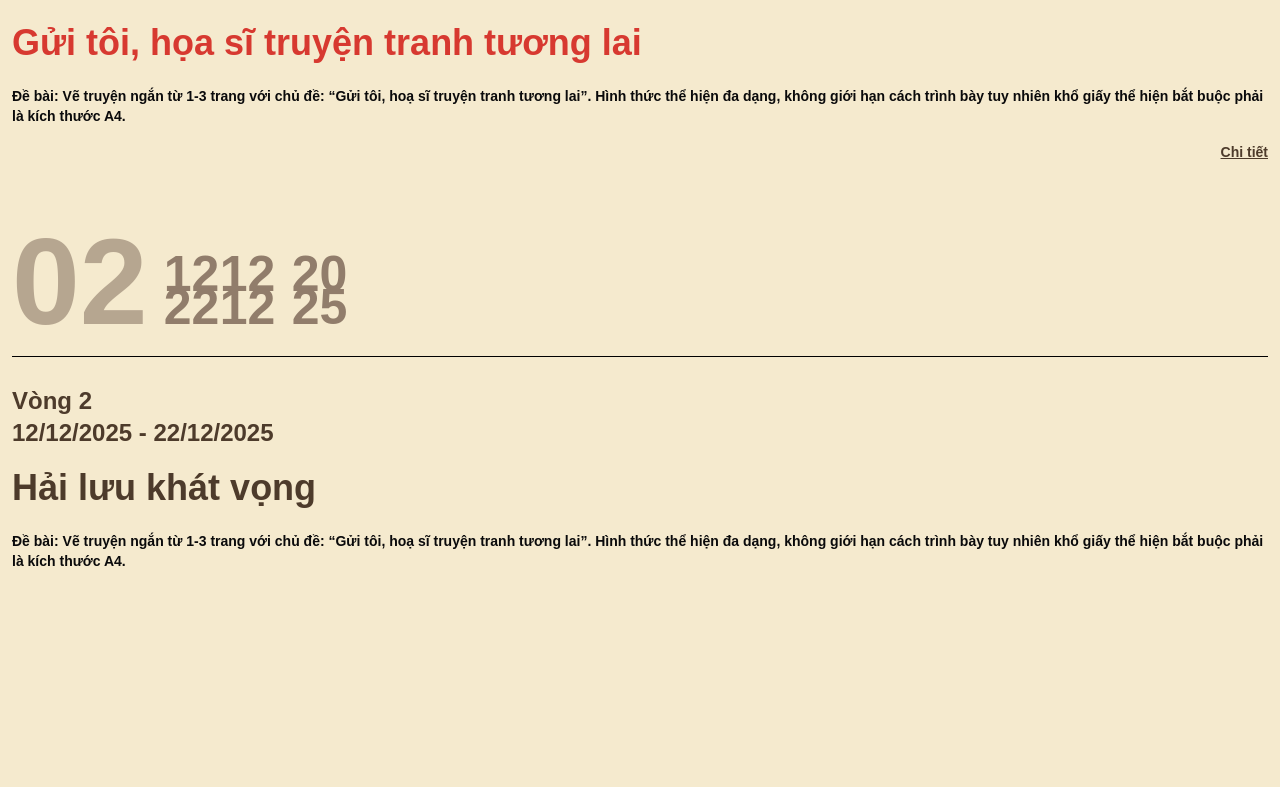
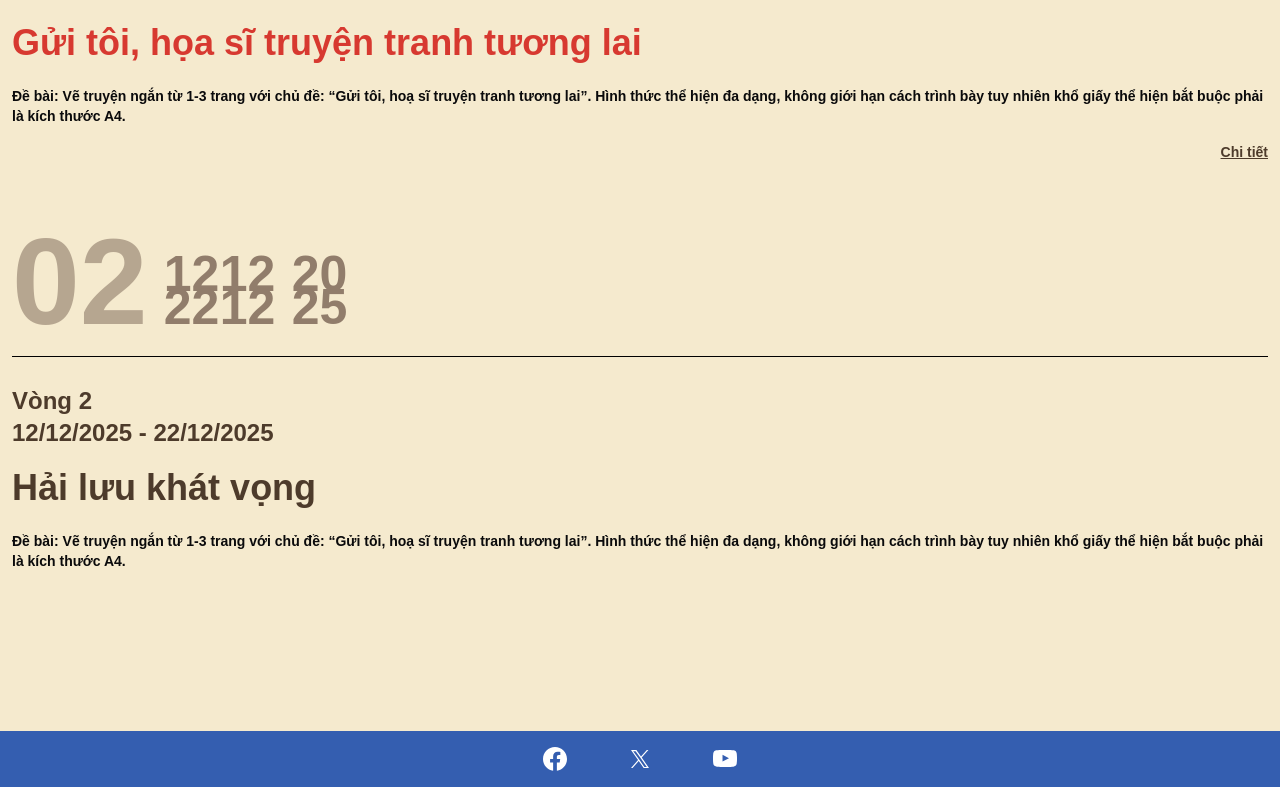
Before and after one commit to tentou-tech/wow-yourself-2, a Next.js app: page / in a window 1280 px wide. Shown: the part 6049-6836 px from the top of the page. Before the commit the page ends 6780 px from the top, so only its background shows below. Built offline with nearby package versions, Linux system fonts and the light colour scheme; a web font is replaced by a local one.

Commit message:
Add footer with social media links and icons

```diff
--- a/app/page.tsx
+++ b/app/page.tsx
@@ -339,6 +339,32 @@ export default function Home() {
             </div>
           </div>
         </section>
+        <footer className='w-screen bg-[#345EB0] p-4 flex justify-center items-center gap-16'>
+          <Link href={'#'}>
+            <svg xmlns='http://www.w3.org/2000/svg' width='24' height='24' viewBox='0 0 24 24' fill='none'>
+              <path
+                d='M24 12C24 5.37258 18.6274 0 12 0C5.37258 0 0 5.37258 0 12C0 17.9895 4.3882 22.954 10.125 23.8542V15.4688H7.07812V12H10.125V9.35625C10.125 6.34875 11.9166 4.6875 14.6576 4.6875C15.9701 4.6875 17.3438 4.92188 17.3438 4.92188V7.875H15.8306C14.34 7.875 13.875 8.80008 13.875 9.75V12H17.2031L16.6711 15.4688H13.875V23.8542C19.6118 22.954 24 17.9895 24 12Z'
+                fill='white'
+              />
+            </svg>
+          </Link>
+          <Link href={'#'}>
+            <svg xmlns='http://www.w3.org/2000/svg' width='18' height='18' viewBox='0 0 18 18' fill='none'>
+              <path
+                d='M10.7124 7.62177L17.4133 0H15.8254L10.0071 6.61788L5.35992 0H0L7.02738 10.0074L0 18H1.58799L7.73237 11.0113L12.6401 18H18L10.7121 7.62177H10.7124ZM8.53747 10.0956L7.82546 9.09906L2.16017 1.16971H4.59922L9.17118 7.56895L9.8832 8.56546L15.8262 16.8835H13.3871L8.53747 10.096V10.0956Z'
+                fill='white'
+              />
+            </svg>
+          </Link>
+          <Link href={'#'}>
+            <svg xmlns='http://www.w3.org/2000/svg' width='24' height='17' viewBox='0 0 24 17' fill='none'>
+              <path
+                d='M23.7609 3.64219C23.7609 3.64219 23.5266 1.9875 22.8047 1.26094C21.8906 0.304688 20.8688 0.3 20.4 0.24375C17.0438 -1.3411e-07 12.0047 0 12.0047 0H11.9953C11.9953 0 6.95625 -1.3411e-07 3.6 0.24375C3.13125 0.3 2.10938 0.304688 1.19531 1.26094C0.473438 1.9875 0.24375 3.64219 0.24375 3.64219C0.24375 3.64219 0 5.5875 0 7.52813V9.34687C0 11.2875 0.239062 13.2328 0.239062 13.2328C0.239062 13.2328 0.473437 14.8875 1.19062 15.6141C2.10469 16.5703 3.30469 16.5375 3.83906 16.6406C5.76094 16.8234 12 16.8797 12 16.8797C12 16.8797 17.0438 16.8703 20.4 16.6313C20.8688 16.575 21.8906 16.5703 22.8047 15.6141C23.5266 14.8875 23.7609 13.2328 23.7609 13.2328C23.7609 13.2328 24 11.2922 24 9.34687V7.52813C24 5.5875 23.7609 3.64219 23.7609 3.64219ZM9.52031 11.5547V4.80937L16.0031 8.19375L9.52031 11.5547Z'
+                fill='white'
+              />
+            </svg>
+          </Link>
+        </footer>
       </main>
     </>
   )
```
